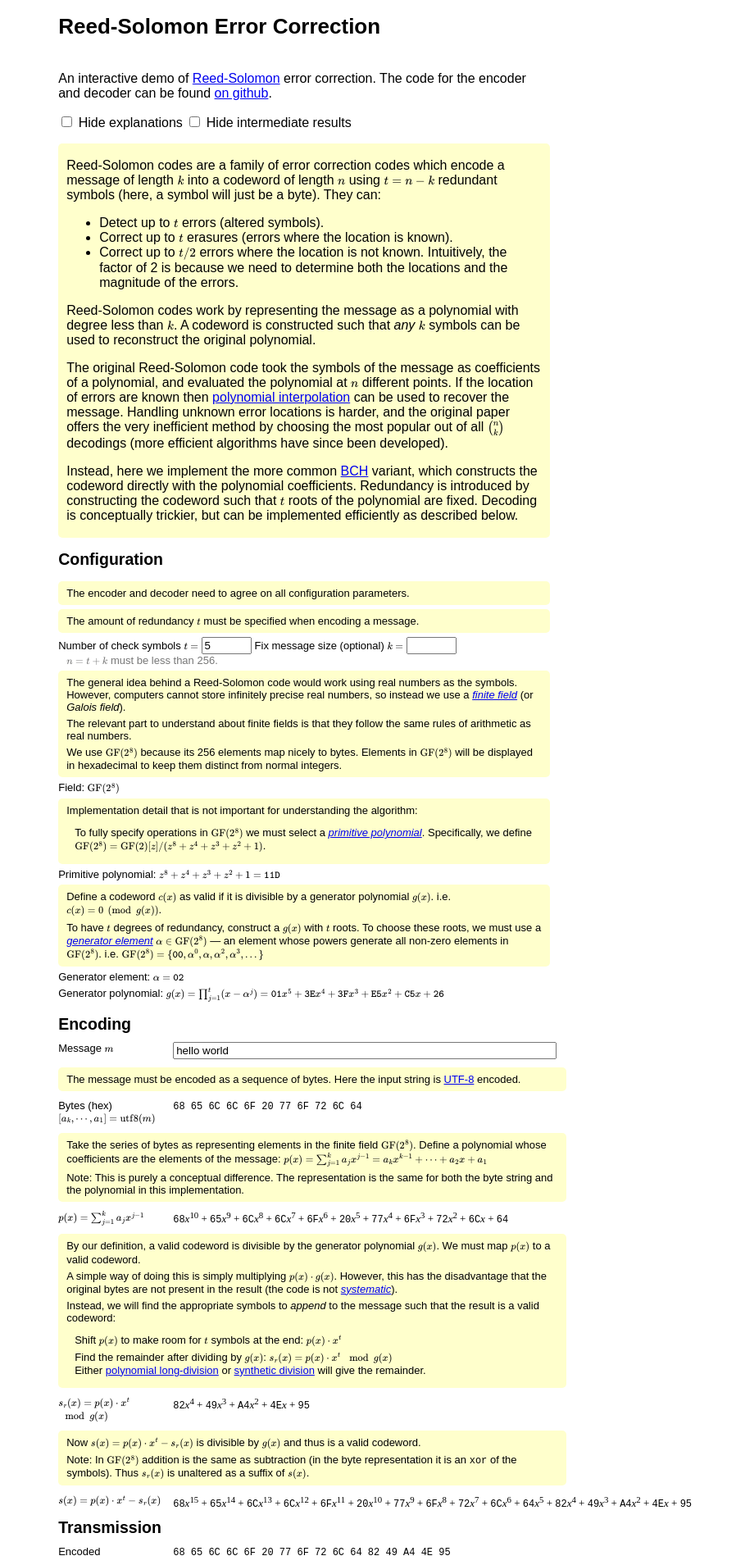
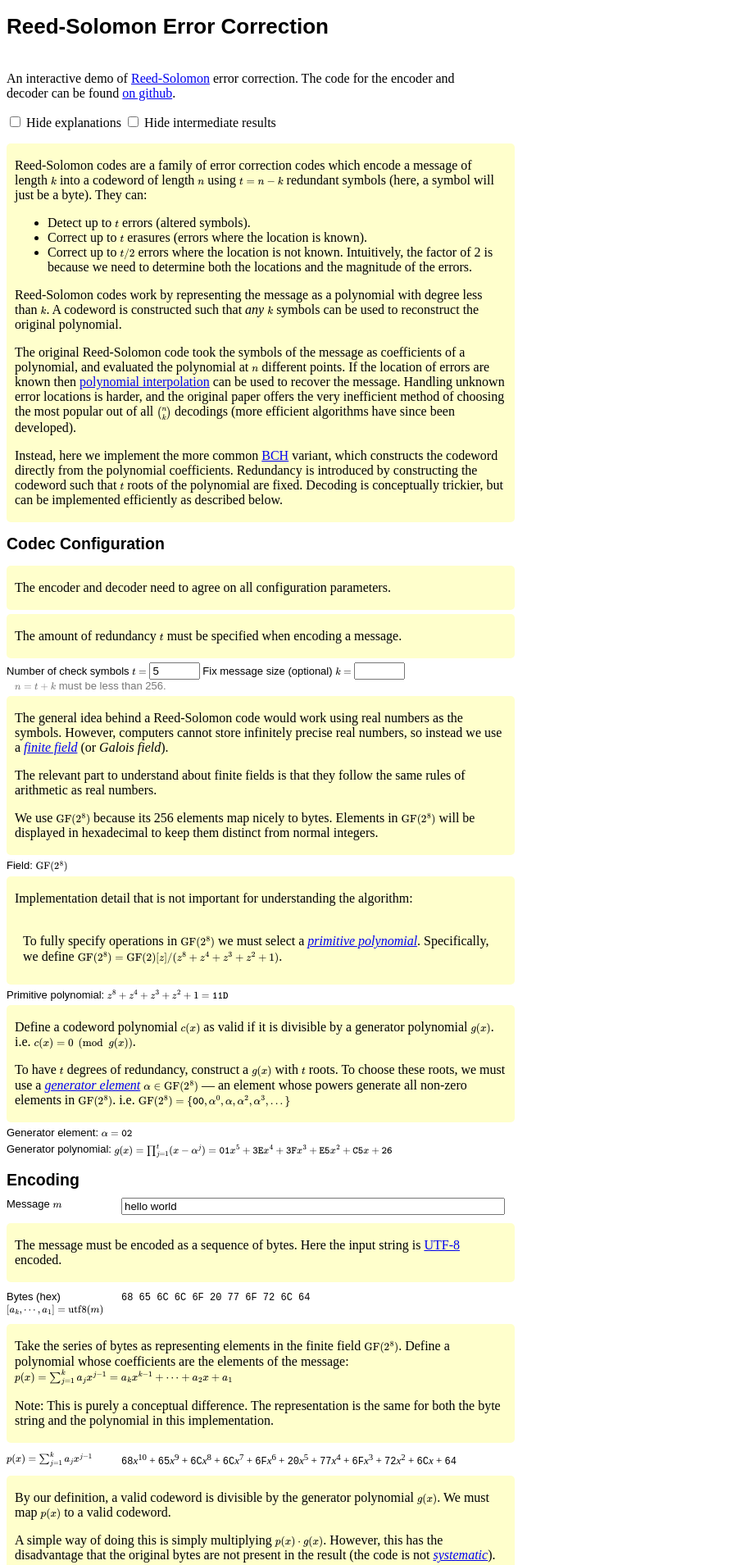
Before and after one commit to sigh/reed-solomon, a Jekyll site: the page built from index.md, in a window 1280 px wide. Shown: the top 1909 px of the page at 82% size, without its empty margins (0-898 px from the left). Built offline with Jekyll 4.4.1, drawn with Linux system fonts in a browser that asks for light colours; some of the changed text lies outside the part shown.

```diff
--- a/assets/css/style.css
+++ b/assets/css/style.css
@@ -5,13 +5,13 @@ body {
 
 #overview {
   font-size: medium;
+  font-family: serif;
 }
-#overview p {
+#overview p, blockquote p {
   margin: 1em 0px;
 }
 
 .container {
-  width: 90%;
   margin: 0 auto;
 }
 
@@ -62,6 +62,8 @@ input[type=number]{
 blockquote,.notice {
   padding: 2px 10px;
   border-radius: 5px;
+  font-size: medium;
+  font-family: serif;
 }
 
 blockquote {
@@ -75,11 +77,17 @@ blockquote {
 
 h2,#configuration,blockquote,#overview,.notice {
   grid-column: 1 / span 2;
+  width: 90vw;
   max-width: 600px;
+}
+
+blockquote blockquote {
+  width: unset;
 }
 
 .polynomial {
   font-family: serif;
+  white-space: nowrap;
 }
 
 .clarification {
--- a/index.md
+++ b/index.md
@@ -37,20 +37,20 @@ title: Reed-Solomon Error Correction
   > [polynomial interpolation](https://en.wikipedia.org/wiki/Polynomial_interpolation)
   > can be used to recover the message.
   > Handling unknown error locations is harder, and the original paper offers
-  > the very inefficient method by choosing the most popular out of all
+  > the very inefficient method of choosing the most popular out of all
   > $$ n \choose k $$ decodings (more efficient algorithms have since been
   > developed).
   >
   > Instead, here we implement the more common
   > [BCH](https://en.wikipedia.org/wiki/BCH_code) variant, which constructs the
-  > codeword directly with the polynomial coefficients. Redundancy is
+  > codeword directly from the polynomial coefficients. Redundancy is
   > introduced by constructing the codeword such that $$ t $$ roots of the
   > polynomial are fixed. Decoding is conceptually trickier, but can
   > be implemented efficiently as described below.
 
 </div>
 
-## Configuration
+## Codec Configuration
 
 <div id="configuration" markdown=1>
 
@@ -89,7 +89,7 @@ title: Reed-Solomon Error Correction
   Primitive polynomial:
   $$ z^8+z^4+z^3+z^2+1 = \texttt{11D} $$
 
-  > Define a codeword $$ c(x) $$ as valid if it is divisible
+  > Define a codeword polynomial $$ c(x) $$ as valid if it is divisible
   > by a generator polynomial $$ g(x) $$. i.e.
   > $$ c(x) = 0 \pmod{g(x)} $$.
   >
@@ -385,8 +385,8 @@ $$ [s'(\alpha), s'(\alpha^2), \cdots, s'(\alpha^t)] $$
 
 <span class="bytes" id="verify-syndromes"></span>
 
-> Recover the message bytes by truncating the $$ t $$ check symbols
-> $$ p'(x) = \lfloor \frac{s'(x)}{x^t} \rfloor $$, then recasting the
+> Recover the message bytes by truncating the $$ t $$ check symbols:
+> $$ p'(x) = \lfloor \frac{s'(x)}{x^t} \rfloor $$ --- then recasting the
 > result as a byte string.
 
 $$ p'(x) = \lfloor \frac{s'(x)}{x^t} \rfloor $$
```
Also changed, not shown: other parts of index.md (+2 -2 lines), README.md (added).
